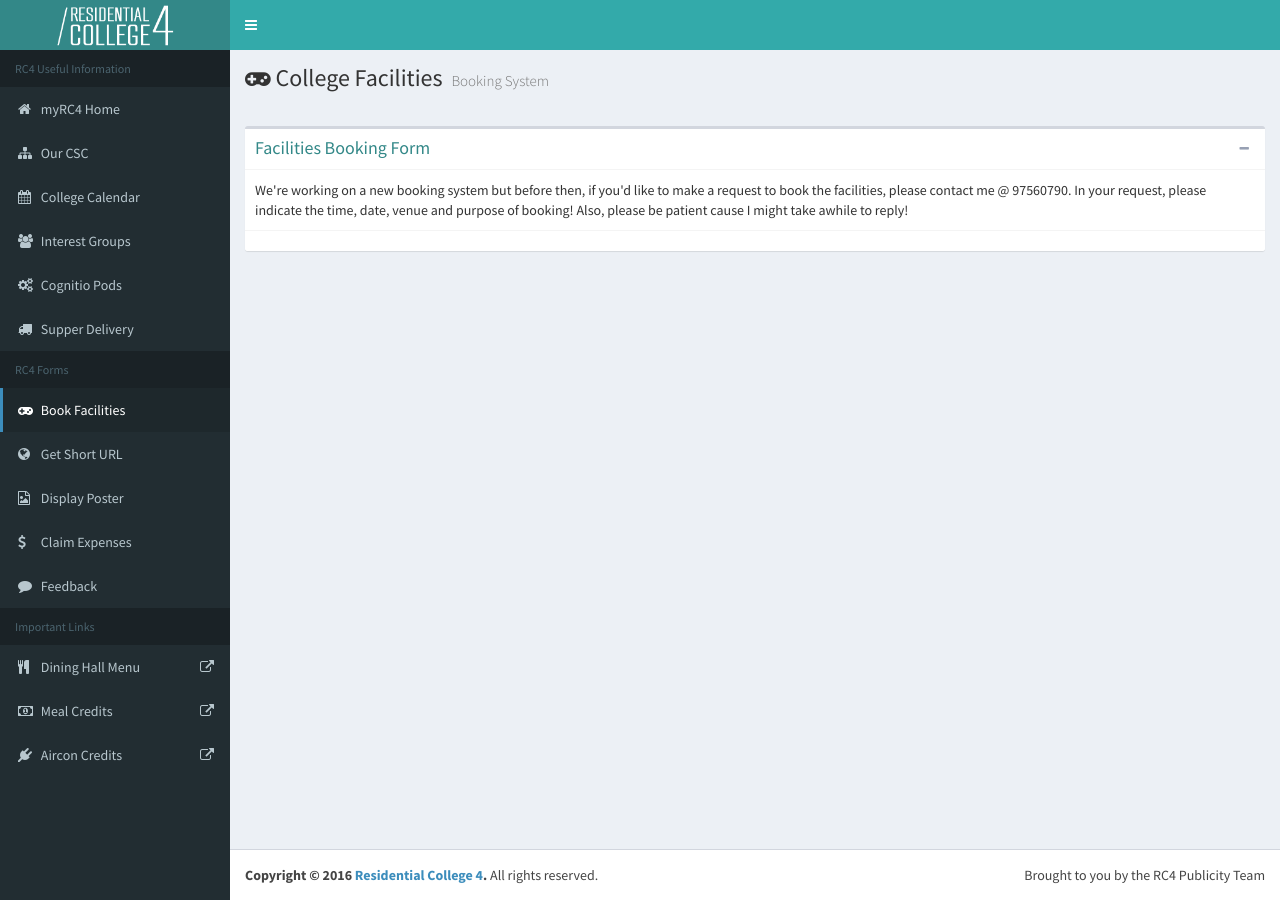
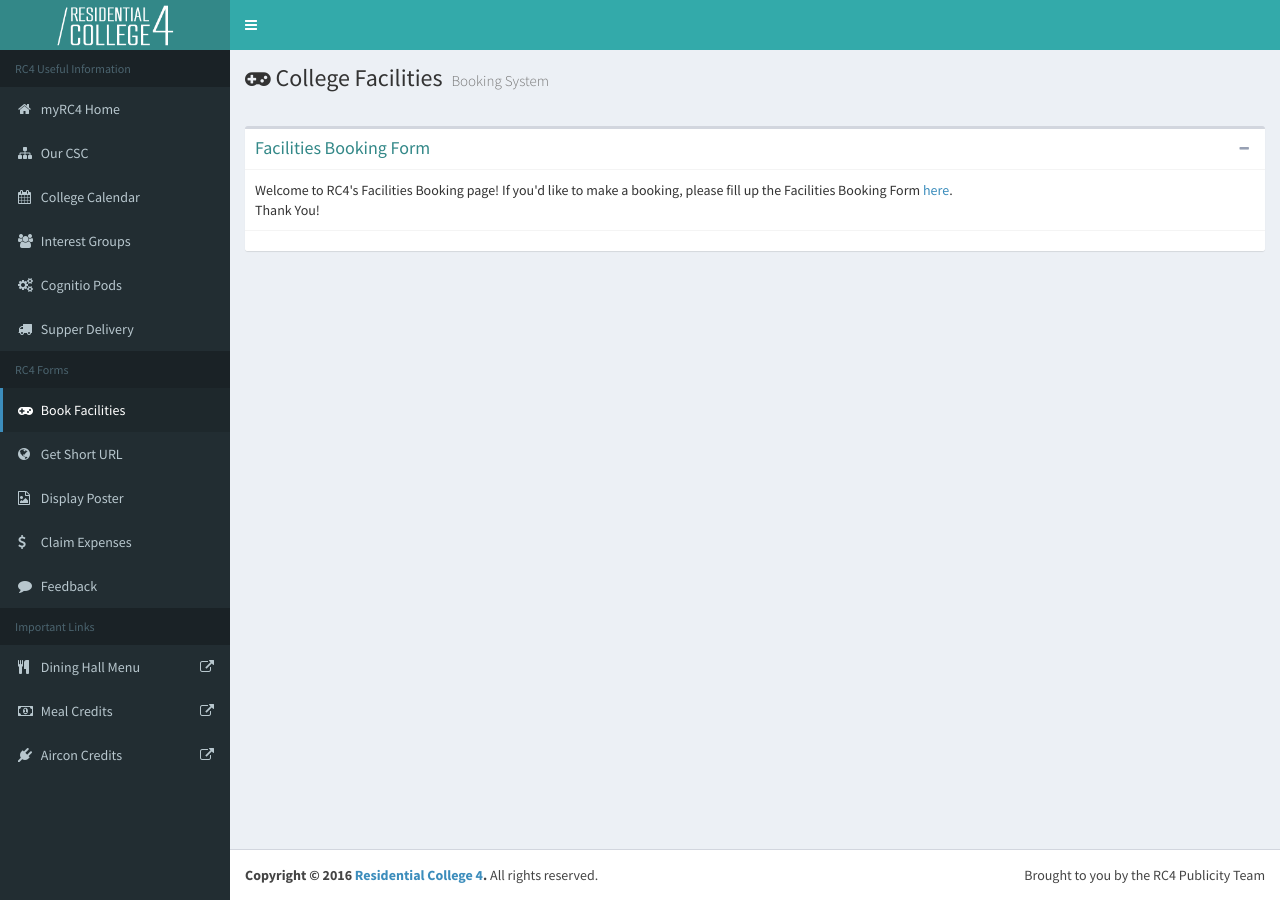
Before and after one commit to rc4web/internal-services, a Jekyll site: the page built from bookings/index.html, in a window 1280 px wide. Built offline with Jekyll 4.4.1, drawn with Linux system fonts in a browser that asks for light colours; nearby versions of some CDN libraries; Markdown is read by kramdown in place of the engine named in the settings.

Commit message:
Added new survey link

```diff
--- a/bookings/index.html
+++ b/bookings/index.html
@@ -26,9 +26,12 @@ title: Book Facilities
             </div>
           </div>
           <div class="box-body">
-            We're working on a new booking system but before then, if you'd like to make a request to book the facilities, please contact me @ 97560790.
-In your request, please indicate the time, date, venue and purpose of booking! Also, please be patient cause I might take awhile to reply!
-            <!-- <iframe src="https://docs.google.com/forms/d/e/1FAIpQLSeTSuL7O5f9yHaehlQR6r5nmwUY5vlsBZ6cexlz40AufRTDng/viewform?embedded=true" width="100%" height="1280px" frameborder="0" marginheight="0" marginwidth="0" >Loading...</iframe> -->
+          Welcome to RC4's Facilities Booking page!
+
+          If you'd like to make a booking, please fill up the Facilities Booking Form <a href ="https://mysurvey.nus.edu.sg/EFM/se/543C610B3B2EC944">here</a>.
+           <br>
+
+          Thank You!
           </div><!-- /.box-body -->
           <div class="box-footer">
           </div><!-- /.box-footer-->
```
